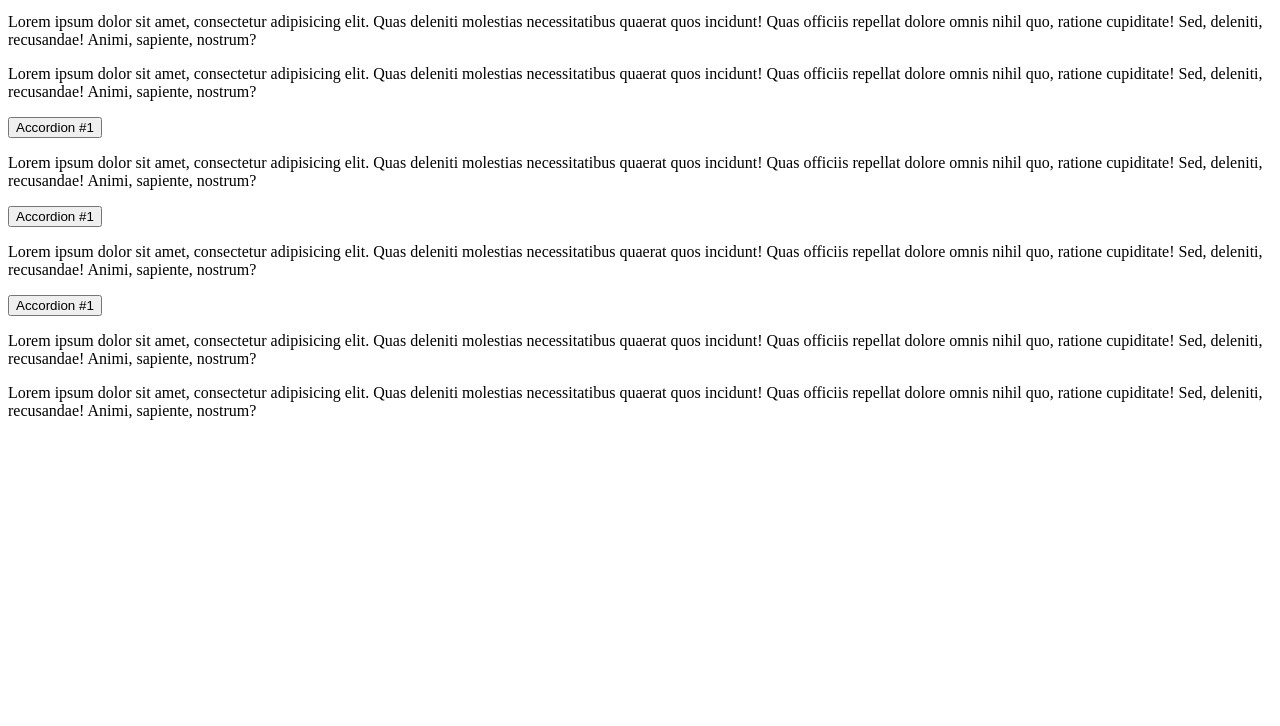
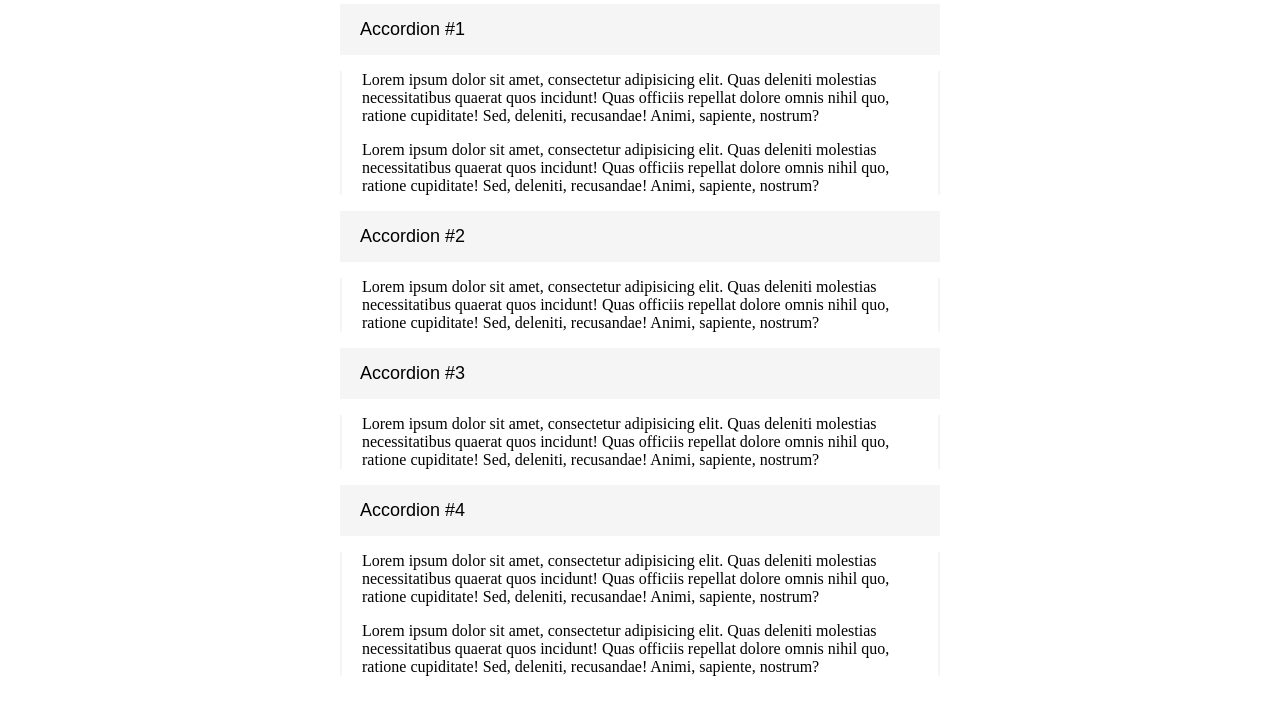
Before and after one commit to hithaishy/accordian-menu, a plain HTML site: page index.html in a window 1280 px wide. Shown: the part 104-830 px from the top of the page. Before the commit the page ends 800 px from the top, so only its background shows below. Drawn offline with Linux system fonts and the light colour scheme.

Commit message:
setting up buttons and styles

```diff
--- a/index.html
+++ b/index.html
@@ -8,7 +8,7 @@
     <meta name="description" content="Basic dependency-free accordion menu">
     <meta name="author" content="DevMarketer">
 
-    <link rel="stylesheet" href="styles.css">
+    <link rel="stylesheet" href="style.css">
 </head>
 
 <body>
@@ -27,7 +27,7 @@
                     Quas officiis repellat dolore omnis nihil quo, ratione cupiditate! Sed, deleniti, recusandae! Animi,
                     sapiente, nostrum?</p>
         </div>
-        <button class="accordion">Accordion #1</button>
+        <button class="accordion">Accordion #2</button>
         <div class="accordion-content">
             <p>Lorem ipsum dolor sit amet, consectetur adipisicing elit. Quas deleniti molestias necessitatibus quaerat
                 quos incidunt!
@@ -35,7 +35,7 @@
                 sapiente, nostrum?</p>
         </div>
 
-        <button class="accordion">Accordion #1</button>
+        <button class="accordion">Accordion #3</button>
         <div class="accordion-content">
             <p>Lorem ipsum dolor sit amet, consectetur adipisicing elit. Quas deleniti molestias necessitatibus quaerat
                 quos incidunt!
@@ -43,7 +43,7 @@
                 sapiente, nostrum?</p>
         </div>
 
-        <button class="accordion">Accordion #1</button>
+        <button class="accordion">Accordion #4</button>
         <div class="accordion-content">
             <p>Lorem ipsum dolor sit amet, consectetur adipisicing elit. Quas deleniti molestias necessitatibus quaerat
                 quos incidunt!
@@ -56,7 +56,7 @@
         </div>
     </div>
     <!-- contend ends here -->
-    <script src="scripts.js"></script>
+    <script src="script.js"></script>
 </body>
 
 </html>
--- a/style.css
+++ b/style.css
@@ -0,0 +1,26 @@
+.container {
+    width: 80%;
+    max-width: 600px;
+    margin: 50px auto;
+}
+button.accordion {
+    width: 100%;
+    background-color: whitesmoke;
+    border: none;
+    outline: none;
+    text-align: left;
+    padding: 15px 20px;
+    font-size: 18px;
+    cursor: pointer;
+    transition: background-color 0.2s linear;
+}
+
+button.accordian:hover{
+    background-color: #ddd;
+}
+
+.accordion-content {
+    padding: 0 20px;
+    border-left: 2px solid whitesmoke;
+    border-right: 2px solid whitesmoke
+}
```
